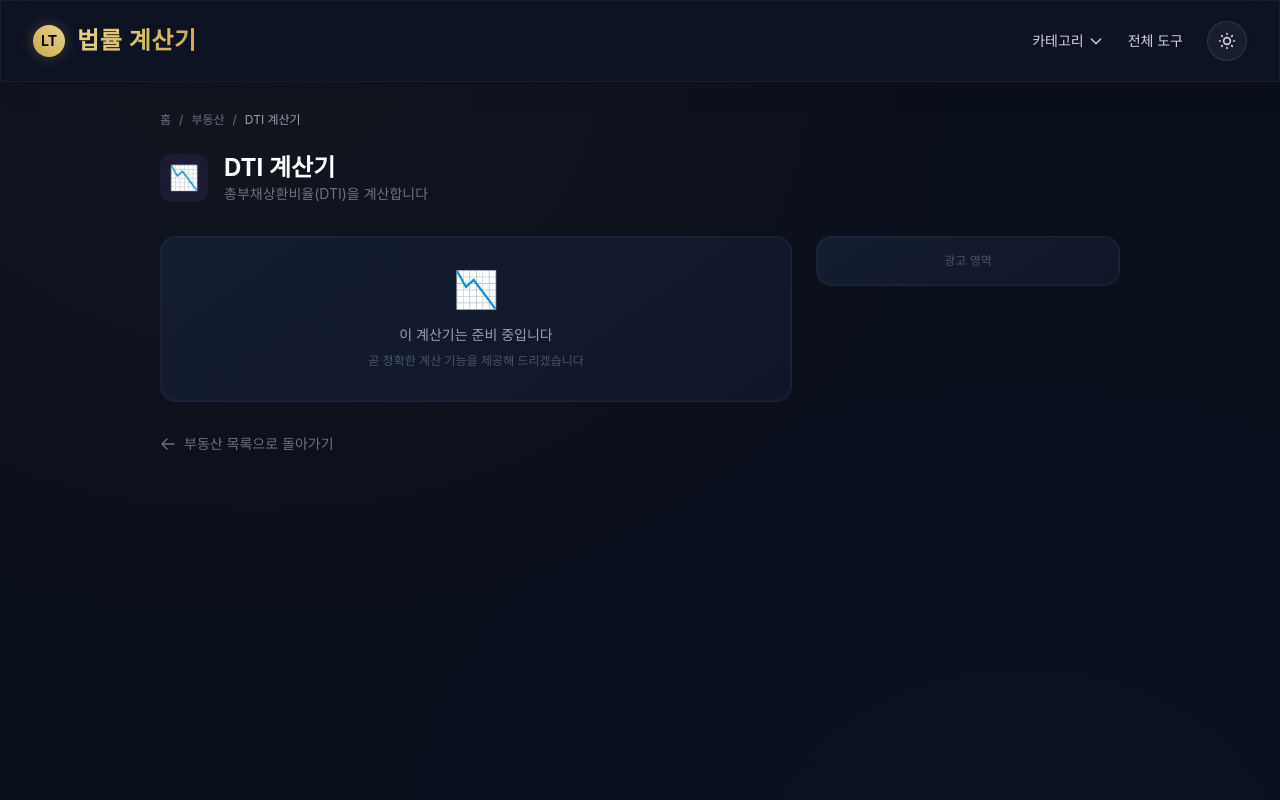
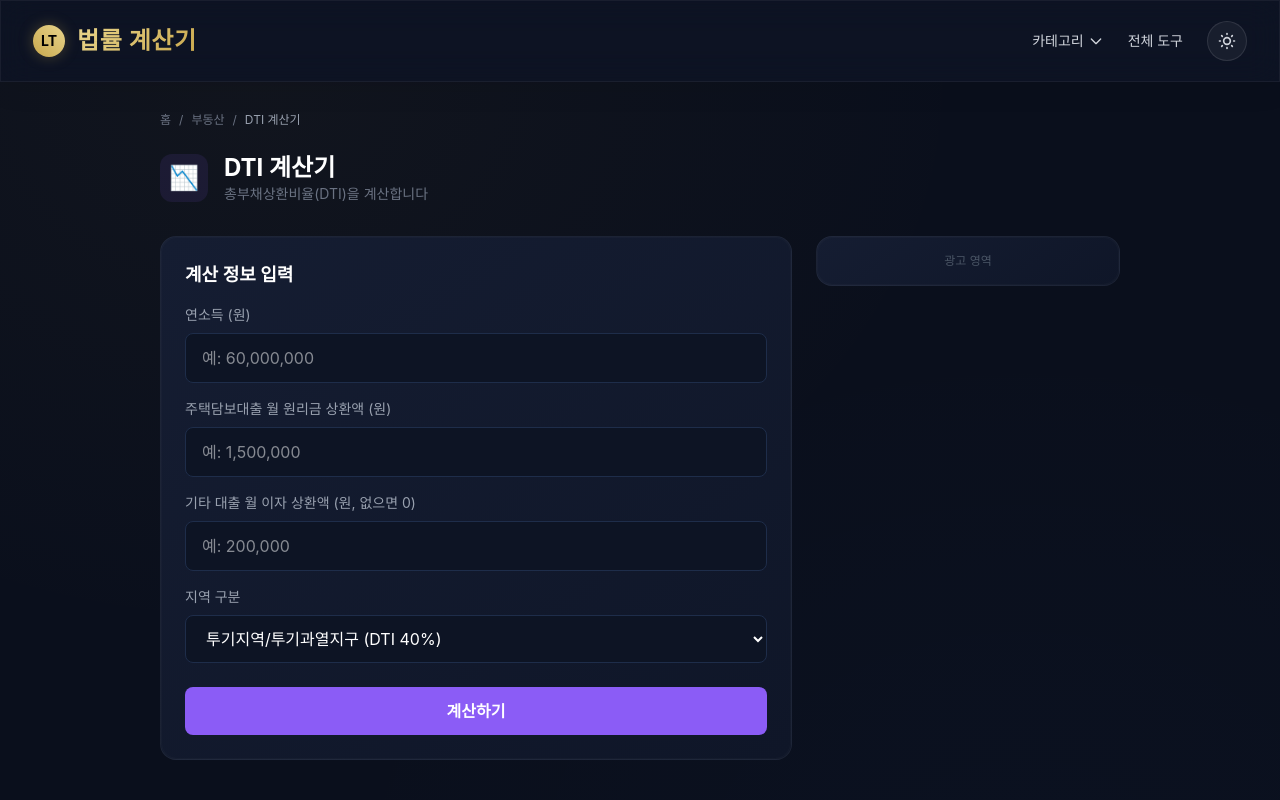
Before and after one commit to SublimerNJ/law-calc, a Next.js app: page /tools/realty/dti in a window 1280 px wide. Shown: the top 800 px of the page. Built offline with nearby package versions, Linux system fonts and the light colour scheme; a web font is replaced by a local one.

Commit message:
feat(06-03): DTI 계산기 - 연소득/주담대 원리금/기타이자/지역별 규제 기준 적합 여부 계산
- 투기지역(40%), 조정대상지역(50%), 기타(60%) DTI 규제 기준
- DTI vs DSR 차이 설명 문구 포함

```diff
--- /dev/null
+++ b/src/app/tools/realty/dti/page.tsx
@@ -0,0 +1,187 @@
+'use client';
+
+import { useState } from 'react';
+import CalculatorLayout from '@/components/ui/CalculatorLayout';
+import { TOOLS, CATEGORIES } from '@/lib/tools-data';
+
+const tool = TOOLS.find(t => t.id === 'dti')!;
+const category = CATEGORIES.find(c => c.id === 'realty')!;
+
+const REGIONS = [
+  { value: 'speculative', label: '투기지역/투기과열지구', limit: 40 },
+  { value: 'regulated', label: '조정대상지역', limit: 50 },
+  { value: 'general', label: '기타 지역', limit: 60 },
+];
+
+function formatNumber(n: number): string {
+  return n.toLocaleString('ko-KR');
+}
+
+export default function DtiPage() {
+  const [annualIncome, setAnnualIncome] = useState('');
+  const [monthlyMortgage, setMonthlyMortgage] = useState('');
+  const [monthlyOtherInterest, setMonthlyOtherInterest] = useState('');
+  const [region, setRegion] = useState('speculative');
+  const [result, setResult] = useState<{
+    dti: number;
+    regulationLimit: number;
+    annualMortgage: number;
+    annualOtherInterest: number;
+    isOver: boolean;
+  } | null>(null);
+
+  const handleNumberChange = (setter: (v: string) => void) => (e: React.ChangeEvent<HTMLInputElement>) => {
+    setter(e.target.value.replace(/[^0-9]/g, ''));
+  };
+
+  const handleCalculate = () => {
+    const income = parseInt(annualIncome, 10);
+    const mortgage = parseInt(monthlyMortgage, 10);
+    if (!income || income <= 0 || !mortgage || mortgage < 0) return;
+
+    const otherInterest = parseInt(monthlyOtherInterest, 10) || 0;
+    const annualMortgage = mortgage * 12;
+    const annualOther = otherInterest * 12;
+    const dti = ((annualMortgage + annualOther) / income) * 100;
+    const selectedRegion = REGIONS.find(r => r.value === region)!;
+
+    setResult({
+      dti: Math.round(dti * 10) / 10,
+      regulationLimit: selectedRegion.limit,
+      annualMortgage,
+      annualOtherInterest: annualOther,
+      isOver: dti > selectedRegion.limit,
+    });
+  };
+
+  return (
+    <CalculatorLayout tool={tool} category={category}>
+      <div className="premium-card p-6 mb-4">
+        <h2 className="text-lg font-semibold text-white mb-4">계산 정보 입력</h2>
+
+        <div className="mb-4">
+          <label className="block text-sm text-gray-400 mb-2">연소득 (원)</label>
+          <input
+            type="text"
+            inputMode="numeric"
+            value={annualIncome ? parseInt(annualIncome).toLocaleString('ko-KR') : ''}
+            onChange={handleNumberChange(setAnnualIncome)}
+            placeholder="예: 60,000,000"
+            className="w-full bg-[#0d1424] border border-[#1e2d4a] rounded-lg px-4 py-3 text-white focus:border-[#8b5cf6] focus:outline-none"
+          />
+          {annualIncome && (
+            <p className="text-xs text-gray-500 mt-1">
+              {formatNumber(parseInt(annualIncome))}원
+            </p>
+          )}
+        </div>
+
+        <div className="mb-4">
+          <label className="block text-sm text-gray-400 mb-2">주택담보대출 월 원리금 상환액 (원)</label>
+          <input
+            type="text"
+            inputMode="numeric"
+            value={monthlyMortgage ? parseInt(monthlyMortgage).toLocaleString('ko-KR') : ''}
+            onChange={handleNumberChange(setMonthlyMortgage)}
+            placeholder="예: 1,500,000"
+            className="w-full bg-[#0d1424] border border-[#1e2d4a] rounded-lg px-4 py-3 text-white focus:border-[#8b5cf6] focus:outline-none"
+          />
+          {monthlyMortgage && (
+            <p className="text-xs text-gray-500 mt-1">
+              월 {formatNumber(parseInt(monthlyMortgage))}원 (연 {formatNumber(parseInt(monthlyMortgage) * 12)}원)
+            </p>
+          )}
+        </div>
+
+        <div className="mb-4">
+          <label className="block text-sm text-gray-400 mb-2">기타 대출 월 이자 상환액 (원, 없으면 0)</label>
+          <input
+            type="text"
+            inputMode="numeric"
+            value={monthlyOtherInterest ? parseInt(monthlyOtherInterest).toLocaleString('ko-KR') : ''}
+            onChange={handleNumberChange(setMonthlyOtherInterest)}
+            placeholder="예: 200,000"
+            className="w-full bg-[#0d1424] border border-[#1e2d4a] rounded-lg px-4 py-3 text-white focus:border-[#8b5cf6] focus:outline-none"
+          />
+          {monthlyOtherInterest && parseInt(monthlyOtherInterest) > 0 && (
+            <p className="text-xs text-gray-500 mt-1">
+              월 {formatNumber(parseInt(monthlyOtherInterest))}원 (연 {formatNumber(parseInt(monthlyOtherInterest) * 12)}원)
+            </p>
+          )}
+        </div>
+
+        <div className="mb-6">
+          <label className="block text-sm text-gray-400 mb-2">지역 구분</label>
+          <select
+            value={region}
+            onChange={e => setRegion(e.target.value)}
+            className="w-full bg-[#0d1424] border border-[#1e2d4a] rounded-lg px-4 py-3 text-white focus:border-[#8b5cf6] focus:outline-none"
+          >
+            {REGIONS.map(r => (
+              <option key={r.value} value={r.value}>{r.label} (DTI {r.limit}%)</option>
+            ))}
+          </select>
+        </div>
+
+        <button
+          onClick={handleCalculate}
+          className="w-full py-3 rounded-lg font-semibold text-white transition-opacity hover:opacity-90"
+          style={{ backgroundColor: category.color }}
+        >
+          계산하기
+        </button>
+      </div>
+
+      {result !== null && (
+        <div className="premium-card p-6">
+          <h2 className="text-lg font-semibold text-white mb-4">계산 결과</h2>
+
+          <div className="mb-4">
+            <p className="text-sm text-gray-400 mb-1">현재 DTI</p>
+            <p className="text-2xl font-bold" style={{ color: category.color }}>
+              {result.dti.toFixed(1)}%
+            </p>
+          </div>
+
+          <div className="mb-4">
+            <p className="text-sm text-gray-400 mb-1">규제 기준 DTI</p>
+            <p className="text-lg text-white">{result.regulationLimit}%</p>
+          </div>
+
+          <div className="grid grid-cols-2 gap-4 mb-4">
+            <div>
+              <p className="text-sm text-gray-400 mb-1">연간 주담대 원리금</p>
+              <p className="text-white">{formatNumber(result.annualMortgage)}원</p>
+            </div>
+            <div>
+              <p className="text-sm text-gray-400 mb-1">연간 기타 이자</p>
+              <p className="text-white">{formatNumber(result.annualOtherInterest)}원</p>
+            </div>
+          </div>
+
+          <div className="mb-4">
+            <p className="text-sm text-gray-400 mb-1">적합 여부</p>
+            {result.isOver ? (
+              <span className="inline-block px-3 py-1 rounded-full text-sm font-semibold bg-red-500/20 text-red-400">
+                초과 - 규제 기준을 초과합니다
+              </span>
+            ) : (
+              <span className="inline-block px-3 py-1 rounded-full text-sm font-semibold bg-green-500/20 text-green-400">
+                적합 - 규제 기준 이내입니다
+              </span>
+            )}
+          </div>
+
+          <div className="mt-4 pt-4 border-t border-[#1e2d4a]">
+            <p className="text-xs text-gray-500 mb-2">
+              법적 근거: 금융위원회 DTI 규제 (금융감독원 여신심사 가이드라인)
+            </p>
+            <p className="text-xs text-gray-500">
+              DTI vs DSR 차이: DTI는 기타 대출의 이자만 포함하지만, DSR은 모든 대출의 원금+이자 상환액을 포함합니다. 2024년 이후 대부분 금융기관에서 DSR 규제를 적용하고 있으나, DTI는 여전히 보완적 심사 기준으로 활용됩니다.
+            </p>
+          </div>
+        </div>
+      )}
+    </CalculatorLayout>
+  );
+}
```
